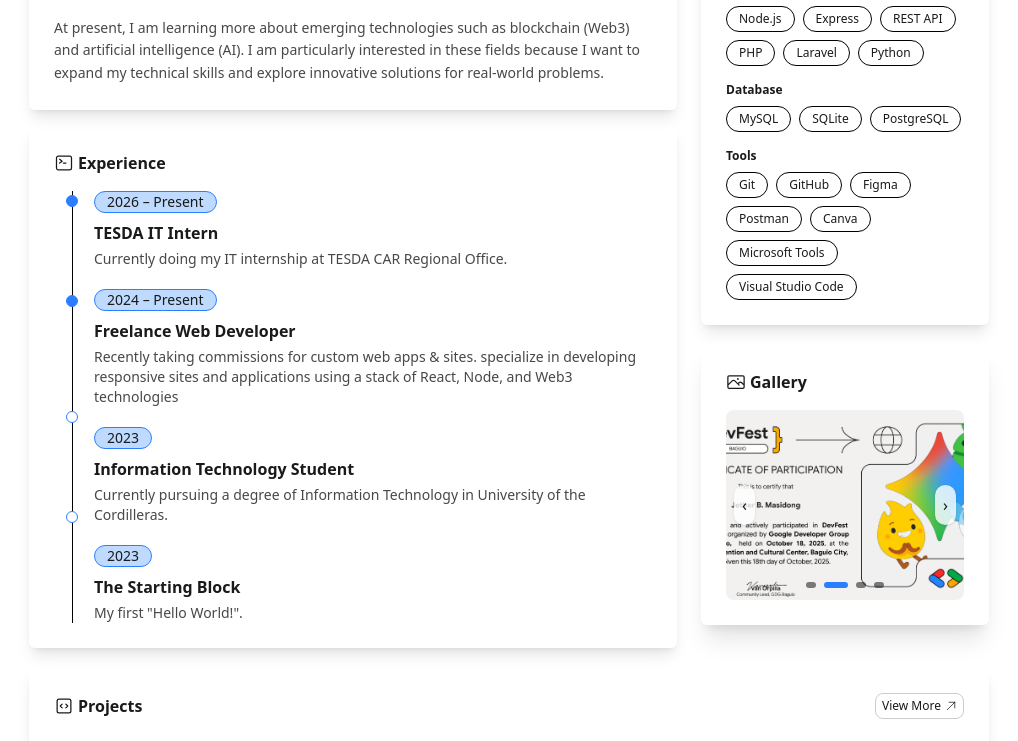
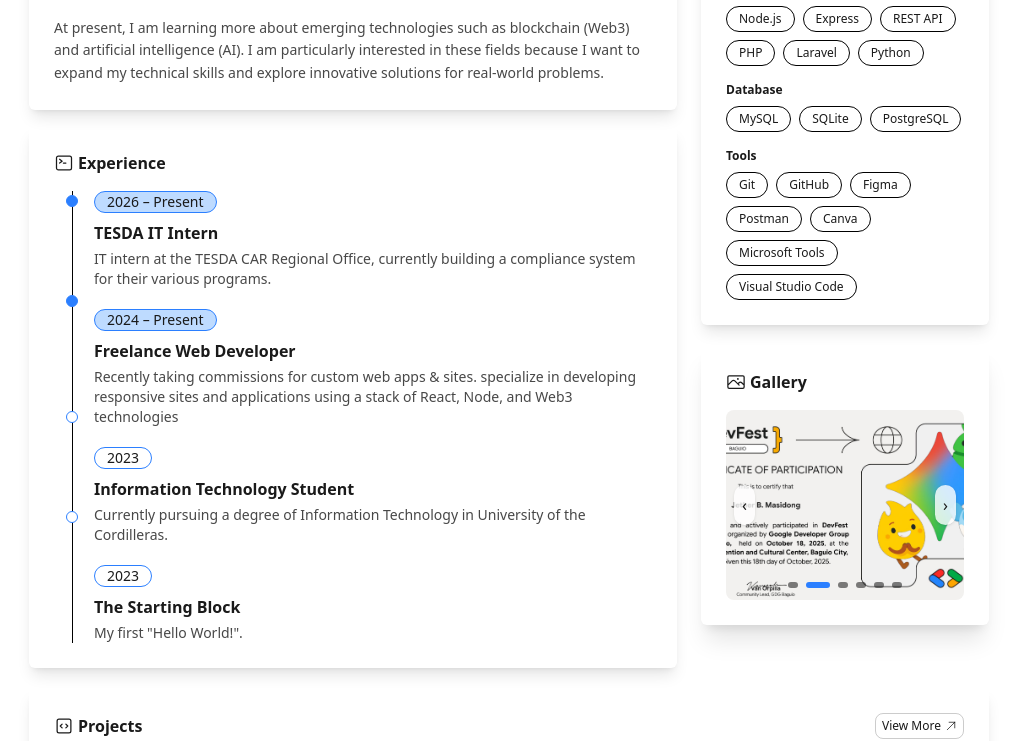
Before and after one commit to jethermasidong/professional-portfolio, a React (Vite) app: page / in a window 1280 px wide. Shown: the part 521-1262 px from the top of the page, without its empty margins (131-1149 px from the left). Built offline with nearby package versions, Linux system fonts and the light colour scheme.

Commit message:
Progress: Added Certificates in Gallery and Updated the Experience to Current

```diff
--- a/src/components/Experience.jsx
+++ b/src/components/Experience.jsx
@@ -18,7 +18,7 @@ export default function Experience() {
         <p className=" text-sm text-[var(--text)] border border-blue-500 px-3 w-fit rounded-xl mb-2 bg-[var(--experiencecard)]">2026 – Present</p>
         <h3 className="font-semibold text-base"> TESDA IT Intern</h3>
             <p className="mt-1 text-sm font-satoshi opacity-80">
-              Currently doing my IT internship at TESDA CAR Regional Office.
+              IT intern at the TESDA CAR Regional Office, currently building a compliance system for their various programs.
             </p>
           <span className="absolute left-4.5 top-26 w-3 h-3 rounded-full bg-blue-500 border border-blue-500 hover:bg-blue-600 transition hover:scale-110 transition-transform duration-300 -translate-x-1/2" />
         <p className="mt-5 text-sm text-[var(--text)] border border-blue-500 px-3 w-fit rounded-xl mb-2 bg-[var(--experiencecard)]">2024 – Present</p>
@@ -27,13 +27,13 @@ export default function Experience() {
               Recently taking commissions for custom web apps & sites. specialize in developing responsive sites and applications using a stack of React, Node, and Web3 technologies
             </p>
           <span className="absolute left-4.5 top-55 w-3 h-3 rounded-full bg-white border border-blue-500 hover:bg-blue-600 transition hover:scale-110 transition-transform duration-300 -translate-x-1/2" />
-        <p className="mt-5 text-sm text-[var(--text)] border border-blue-500 px-3 w-fit rounded-xl mb-2 bg-[var(--experiencecard)]">2023</p>
+        <p className="mt-5 text-sm text-[var(--text)] border border-blue-500 px-3 w-fit rounded-xl mb-2">2023</p>
         <h3 className="font-semibold text-base">Information Technology Student</h3>
             <p className="mt-1 text-sm font-satoshi opacity-80">
                Currently pursuing a degree of Information Technology in University of the Cordilleras.
             </p>
         <span className="absolute left-4.5 top-80 w-3 h-3 rounded-full bg-white border border-blue-500 hover:bg-blue-600 transition hover:scale-110 transition-transform duration-300 -translate-x-1/2" />
-        <p className="mt-5 text-sm text-[var(--text)] border border-blue-500 px-3 w-fit rounded-xl mb-2 bg-[var(--experiencecard)]">2023</p>
+        <p className="mt-5 text-sm text-[var(--text)] border border-blue-500 px-3 w-fit rounded-xl mb-2">2023</p>
         <h3 className="font-semibold text-base">The Starting Block</h3>
             <p className="mt-1 text-sm font-satoshi opacity-80">
               My first "Hello World!".
--- a/src/components/Gallery.jsx
+++ b/src/components/Gallery.jsx
@@ -4,8 +4,10 @@ import img0 from "../assets/sui.jpeg";
 import img1 from "../assets/google.png";
 import img2 from "../assets/move.jpg";
 import img3 from "../assets/devfest.jpg";
+import img4 from "../assets/LLM.jpeg";
+import img5 from "../assets/IBMWD.jpeg";
 
-const images = [img0, img1, img2, img3];
+const images = [img0, img1, img2, img3, img4, img5];
 
 export default function Interest() {
   const [current, setCurrent] = useState(0);
```
Also changed, not shown: src/assets/IBMWD.jpeg (added), src/assets/LLM.jpeg (added).
